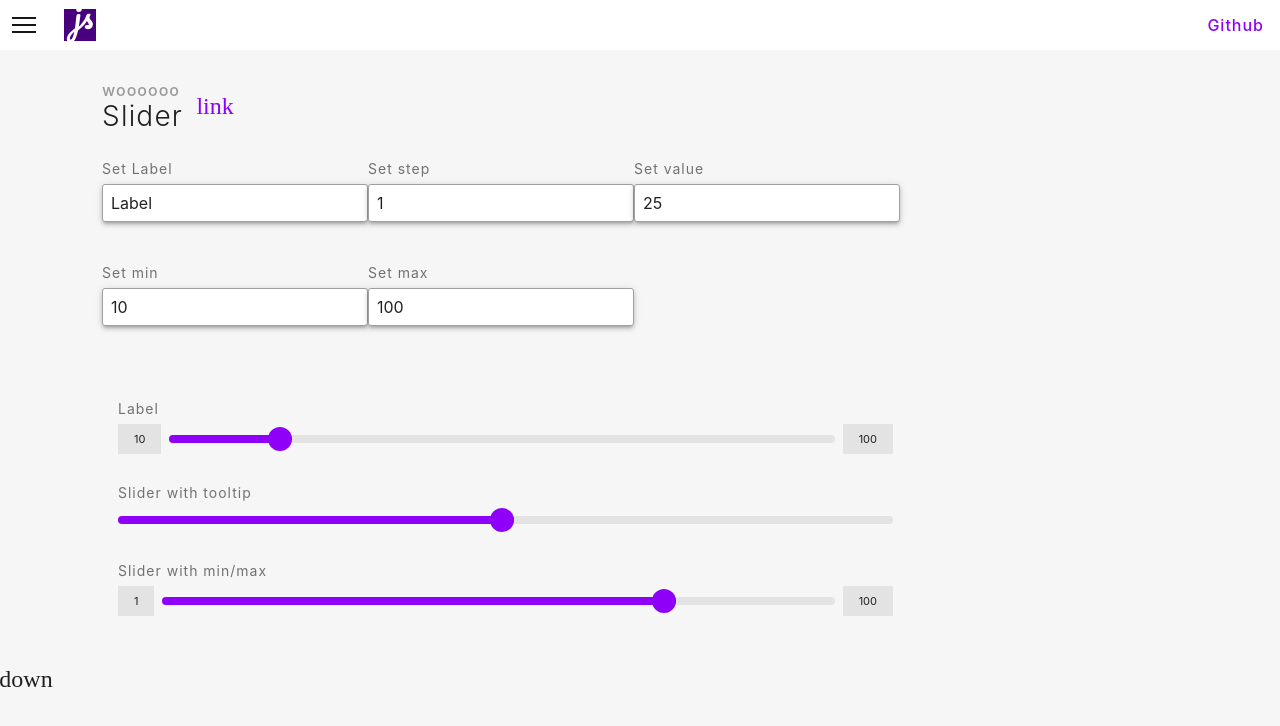
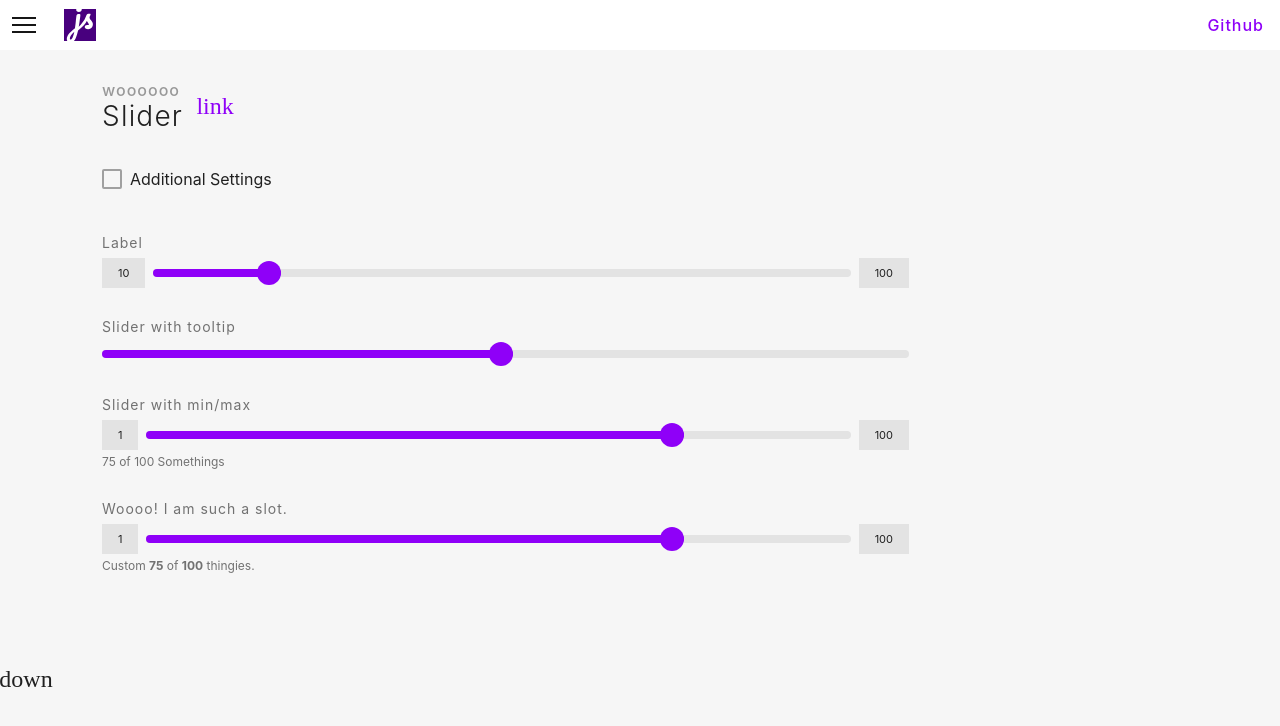
Before and after one commit to strizich/sdui, a Vue app: page /components/slider in a window 1280 px wide. Shown: the top 726 px of the page. Built offline with nearby package versions, Linux system fonts and the light colour scheme.

Commit message:
tweaks and polish

```diff
--- a/src/library/components/SdField/SdField.vue
+++ b/src/library/components/SdField/SdField.vue
@@ -128,6 +128,7 @@ export default defineComponent({
   .sd--field{
     padding-bottom: 24px;
     position: relative;
+    width: 100%;
     &.is {
       &--focused {
         & > input{
--- a/src/library/components/SdGrid/SdRow.vue
+++ b/src/library/components/SdGrid/SdRow.vue
@@ -29,7 +29,6 @@ export default {
 <style lang="scss">
   .sd--row {
     @include make-row();
-    margin: 0 -16px;
     &.is{
       &--gutterless {
         margin-right: 0;
--- a/src/library/components/SdSlider/SdSlider.vue
+++ b/src/library/components/SdSlider/SdSlider.vue
@@ -1,6 +1,7 @@
 <template>
   <div class="sd--slider" >
     <sd-label v-if="label">{{label}}</sd-label>
+    <slot name="label"/>
     <div class="sd--slider__container">
       <div class="sd--slider__min" v-if="showIndicators">
         {{min}}
@@ -42,6 +43,8 @@
         {{max}}
       </div>
     </div>
+    <small v-if="hint" class="sd--text__footnote">{{hint}}</small>
+    <slot name="hint"/>
   </div>
 </template>
 
@@ -72,7 +75,8 @@ export default defineComponent({
     },
     showIndicators: Boolean,
     showTooltip: Boolean,
-    theme: String
+    theme: String,
+    hint: String
   },
   emits: ['update:value'],
   setup (props, { emit }) {
@@ -259,7 +263,6 @@ export default defineComponent({
 @import '../SdElevation/mixins';
 
 .sd--slider{
-  padding: 0 16px;
   &__container{
     display:flex;
     width:100%;
--- a/src/views/DemoSlider.vue
+++ b/src/views/DemoSlider.vue
@@ -2,15 +2,26 @@
   <div class="demo-slider">
   <sd-container>
     <section-header title="Slider" sub-title="woooooo" placement="bottom"/>
-    <sd-fieldset>
-      <sd-field label="Set Label" type="text" v-model="label"/>
-      <sd-field label="Set step" type="number" v-model.number="step"/>
-      <sd-field label="Set value" type="number" v-model.number="value1"/>
-    </sd-fieldset>
-    <sd-fieldset>
-      <sd-field label="Set min" type="number" v-model.number="min"/>
-      <sd-field label="Set max" type="number" v-model.number="max"/>
-    </sd-fieldset>
+    <sd-row>
+      <sd-col :md="6">
+        <sd-checkbox v-model="showOptions">Additional Settings</sd-checkbox>
+      </sd-col>
+    </sd-row>
+    <sd-row v-if="showOptions">
+      <sd-col :xs="6" :sm="6" :md="6">
+        <sd-fieldset stack>
+          <sd-field label="Set Label" type="text" v-model="label"/>
+          <sd-field label="Set Step" type="number" v-model.number="step"/>
+          <sd-field label="Set Value" type="number" v-model.number="value1"/>
+        </sd-fieldset>
+      </sd-col>
+      <sd-col :xs="6" :sm="6" :md="6">
+        <sd-fieldset stack>
+          <sd-field label="Set Min" type="number" v-model.number="min"/>
+          <sd-field label="Set Max" type="number" v-model.number="max"/>
+        </sd-fieldset>
+      </sd-col>
+    </sd-row>
     <div class="demo-slider__wrapper">
       <sd-slider
         show-tooltip
@@ -34,7 +45,23 @@
         label="Slider with min/max"
         show-indicators
         v-model:value="value3"
+        :hint="`${value3} of ${max} Somethings`"
       />
+    </div>
+    <div class="demo-slider__wrapper">
+      <sd-slider
+        show-indicators
+        v-model:value="value3 "
+      >
+        <template #label>
+          <sd-label>Woooo! I am such a slot.</sd-label>
+        </template>
+        <template #hint>
+          <small class="sd--text__footnote">
+            Custom <strong>{{value3}}</strong> of <strong>{{max}}</strong> thingies.
+          </small>
+        </template>
+      </sd-slider>
     </div>
   </sd-container>
   </div>
@@ -44,10 +71,10 @@
 import { defineComponent, reactive, toRefs } from 'vue'
 import SdSlider from '@/library/components/SdSlider/SdSlider'
 import SectionHeader from '@/components/SectionHeader'
-import { SdContainer, SdField, SdFieldset } from '@/library'
+import { SdContainer, SdField, SdFieldset, SdLabel, SdCol, SdRow, SdCheckbox } from '@/library'
 
 export default defineComponent({
-  components: { SdSlider, SdContainer, SdField, SdFieldset, SectionHeader },
+  components: { SdSlider, SdContainer, SdField, SdFieldset, SectionHeader, SdLabel, SdCol, SdRow, SdCheckbox },
   setup () {
     const slider = reactive({
       label: 'Label',
@@ -56,7 +83,8 @@ export default defineComponent({
       max: 100,
       value1: 25,
       value2: 50,
-      value3: 75
+      value3: 75,
+      showOptions: false
     })
 
     return {
--- a/vue.config.js
+++ b/vue.config.js
@@ -2,17 +2,18 @@ module.exports = {
   css: {
     loaderOptions: {
       scss: {
-        prependData: `
-          @import "~@/library/scss/engine.scss";
-        `
+        prependData: '\n          @import "~@/library/scss/engine.scss";\n        '
       }
     }
   },
+
   chainWebpack: (config) => {
     const svgRule = config.module.rule('svg')
     svgRule.uses.clear()
     svgRule
       .use('vue-svg-loader')
       .loader('vue-svg-loader')
-  }
+  },
+
+  productionSourceMap: false
 }
```
